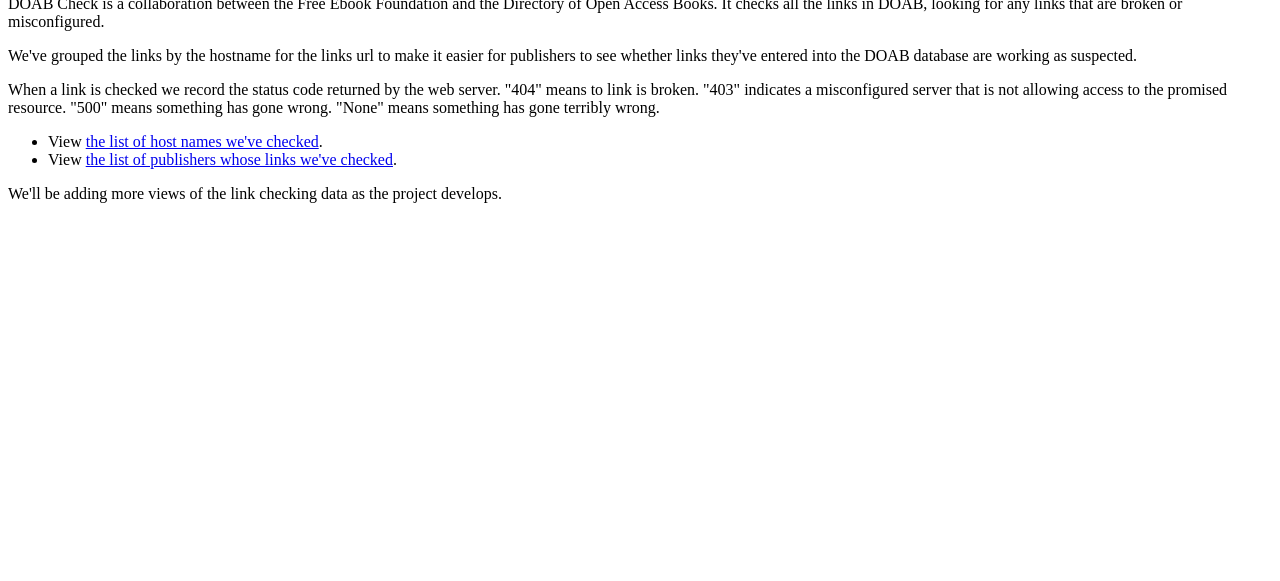
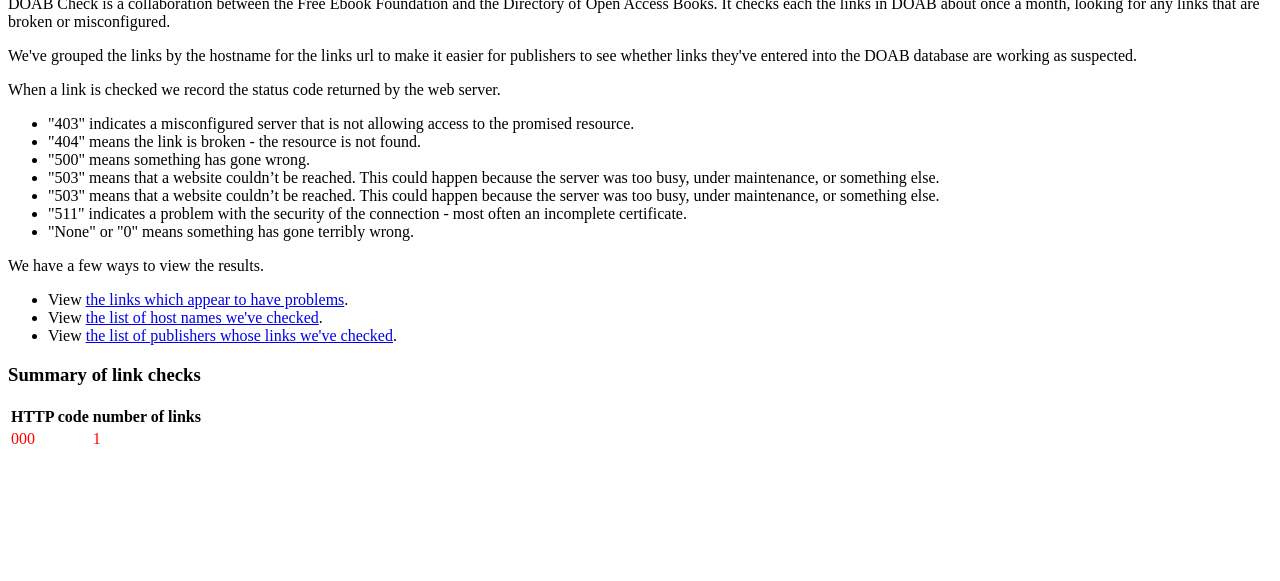
Before and after one commit to EbookFoundation/doab-check, a Django app: template doab_check/templates/index.html in a window 1280 px wide. Shown: the part 219-800 px from the top of the page. Run offline with Django 4.2, Linux system fonts and the light colour scheme; the template is opened without the code that fills it: most values are stand-ins (such as "Sample title", 1, 10 or a date in 2020).

Commit message:
add problems page, summary on home

```diff
--- a/doab_check/templates/index.html
+++ b/doab_check/templates/index.html
@@ -12,15 +12,29 @@ Welcome to DOAB Check!
 <img style='height:5em;  padding:1em; margin-bottom: 1em' src='{% static "doab.png" %}' alt='DOAB logo'>
 </p
 ><p>
-DOAB Check is a collaboration between the Free Ebook Foundation and the Directory of Open Access Books. It checks all the links in DOAB, looking for any links that are broken or misconfigured.
+DOAB Check is a collaboration between the Free Ebook Foundation and the Directory of Open Access Books. It checks each the links in DOAB about once a month, looking for any links that are broken or misconfigured.
 </p>
 <p>
 We've grouped the links by the hostname for the links url to make it easier for publishers to see whether links they've entered into the DOAB database are working as suspected.
 </p>
 <p>
-When a link is checked we record the status code returned by the web server. "404" means to link is broken. "403" indicates a misconfigured server that is not allowing access to the promised resource. "500" means something has gone wrong. "None" means something has gone terribly wrong.
+When a link is checked we record the status code returned by the web server.
 </p>
 <ul>
+<li>"403" indicates a misconfigured server that is not allowing access to the promised resource.
+<li>"404" means the link is broken - the resource is not found.
+<li>"500" means something has gone wrong.
+<li>"503" means that a website couldn’t be reached. This could happen because the server was too busy, under maintenance, or something else.
+<li>"503" means that a website couldn’t be reached. This could happen because the server was too busy, under maintenance, or something else.
+<li>"511" indicates a problem with the security of the connection - most often an incomplete certificate.
+<li>"None" or "0" means something has gone terribly wrong.
+</ul>
+
+We have a few ways to view the results.
+<ul>
+<li>
+View <a href="{% url 'problems' %}">the links which appear to have problems</a>.
+</li>
 <li>
 View <a href="{% url 'providers' %}">the list of host names we've checked</a>.
 </li>
@@ -28,6 +42,19 @@ View <a href="{% url 'providers' %}">the list of host names we've checked</a>.
 View <a href="{% url 'publishers' %}">the list of publishers whose links we've checked</a>.
 </li>
 </ul>
-We'll be adding more views of the link checking data as the project develops.
+<h3>Summary of link checks</h3>
+<table>
+<tr>
+<th>HTTP code</th>
+<th>number of links</th>
+</tr>
+{% for code in codes %}
+<tr {% if code.recent_check__return_code != 200 %} style="color:red"{% endif %}>
+<td> {{ code.recent_check__return_code }} </td>
+<td> {{ code.count }} </td>
+</tr>
+{% endfor %}
+</table>
+
 </body>
 </html>
--- a/doab_check/urls.py
+++ b/doab_check/urls.py
@@ -7,8 +7,9 @@ from django.views.generic.base import TemplateView
 from . import views
 
 urlpatterns = [
-    path('', TemplateView.as_view(template_name='index.html')),
+    path('', views.HomepageView.as_view(), name='home'),
     path('admin/', admin.site.urls),
+    path('problems/', views.ProblemsView.as_view(), name='problems'),
     path('providers/', views.ProvidersView.as_view(), name='providers'),
     path('providers/<str:provider>/', views.ProviderView.as_view(), name='provider'),
     path('publishers/', views.PublishersView.as_view(), name='publishers'),
```
Also changed, not shown: doab_check/templates/problems.html (added, +26 -0 lines).
